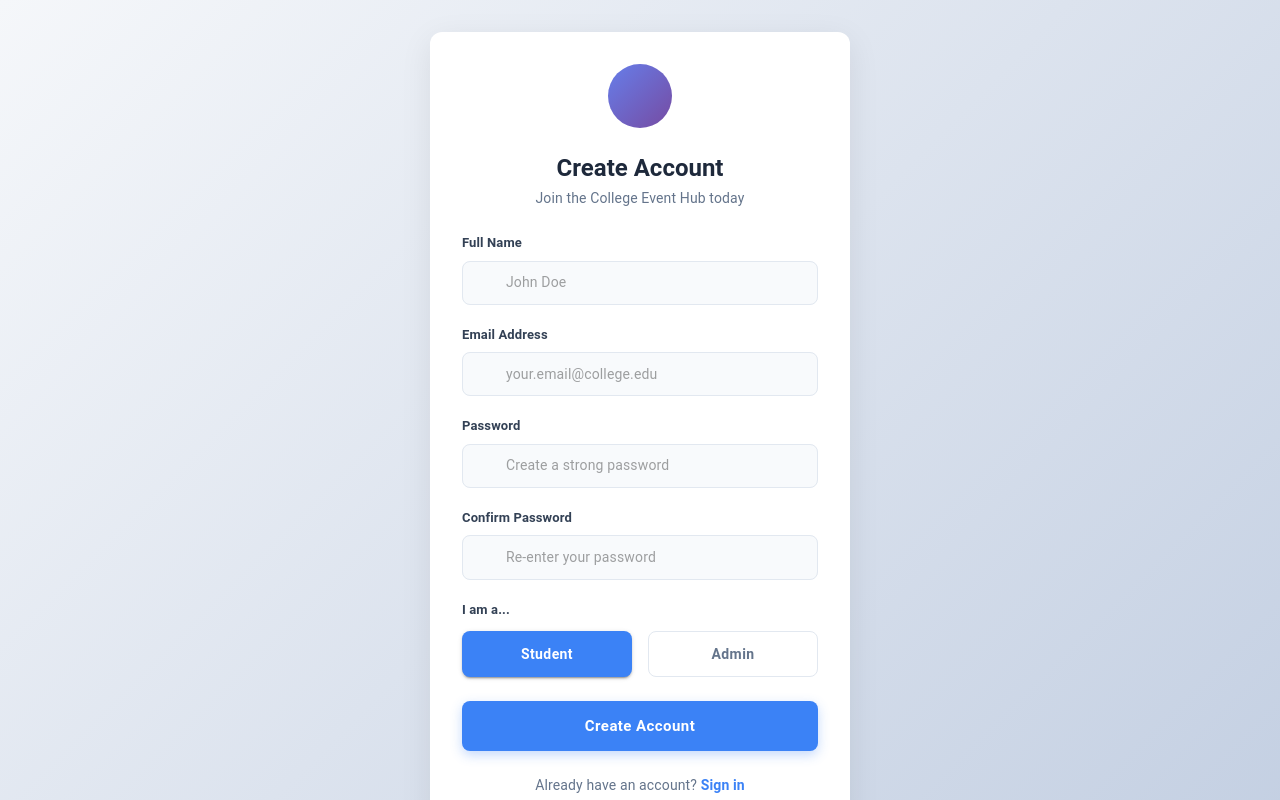
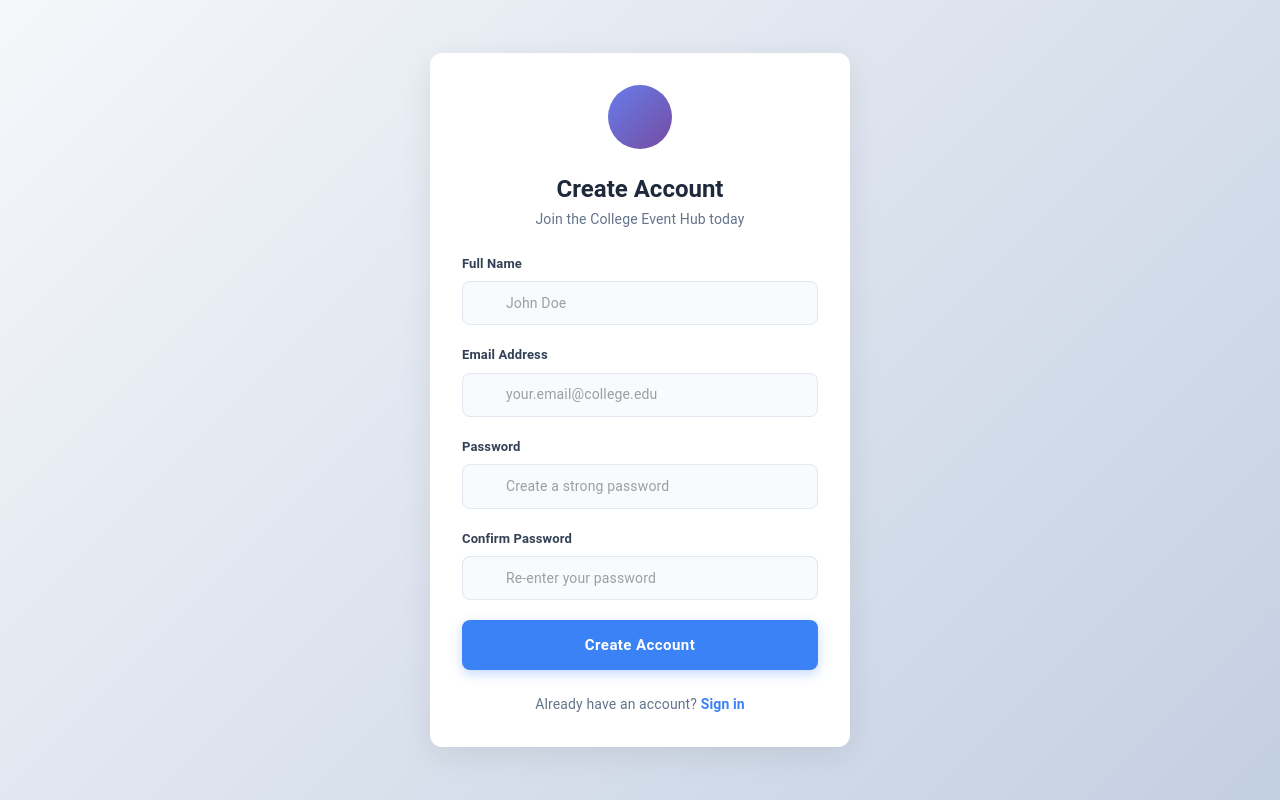
Before and after one commit to manibhaskar29/college-event-management-system, a React (Vite) app in the folder frontend/: page /register in a window 1280 px wide. Built offline with nearby package versions, Linux system fonts and the light colour scheme; no server answers; some icons are missing.

Commit message:
Fix: Replace hardcoded URLs with API service and block admin registration for security

```diff
--- a/frontend/src/pages/AdminEvents.jsx
+++ b/frontend/src/pages/AdminEvents.jsx
@@ -6,6 +6,7 @@ import EventIcon from "@mui/icons-material/Event";
 import PeopleIcon from "@mui/icons-material/People";
 import EditIcon from "@mui/icons-material/Edit";
 import DeleteIcon from "@mui/icons-material/Delete";
+import api from "../services/api";
 
 export default function AdminEvents() {
     const [searchQuery, setSearchQuery] = useState("");
@@ -25,20 +26,8 @@ export default function AdminEvents() {
 
     const fetchEvents = async () => {
         try {
-            const token = localStorage.getItem("token");
-            const response = await fetch("http://localhost:5000/api/events", {
-                headers: {
-                    "Authorization": `Bearer ${token}`
-                }
-            });
-
-            const data = await response.json();
-
-            if (response.ok) {
-                setEvents(data.events);
-            } else {
-                console.error("Failed to fetch events:", data.message);
-            }
+            const response = await api.get("/events");
+            setEvents(response.data.events);
         } catch (error) {
             console.error("Error fetching events:", error);
         } finally {
@@ -53,25 +42,12 @@ export default function AdminEvents() {
 
     const handleDeleteConfirm = async () => {
         try {
-            const token = localStorage.getItem("token");
-            const response = await fetch(`http://localhost:5000/api/events/${eventToDelete.id}`, {
-                method: "DELETE",
-                headers: {
-                    "Authorization": `Bearer ${token}`
-                }
-            });
-
-            const data = await response.json();
-
-            if (response.ok) {
+            await api.delete(`/events/${eventToDelete.id}`);
             alert("Event deleted successfully!");
             fetchEvents(); // Refresh the list
-            } else {
-                alert(data.message || "Failed to delete event");
-            }
         } catch (error) {
             console.error("Delete error:", error);
-            alert("An error occurred while deleting the event");
+            alert(error.response?.data?.message || "An error occurred while deleting the event");
         } finally {
             setDeleteDialogOpen(false);
             setEventToDelete(null);
@@ -91,31 +67,16 @@ export default function AdminEvents() {
 
     const handleEditSave = async () => {
         try {
-            const token = localStorage.getItem("token");
-            const response = await fetch(`http://localhost:5000/api/events/${eventToEdit.id}`, {
-                method: "PUT",
-                headers: {
-                    "Content-Type": "application/json",
-                    "Authorization": `Bearer ${token}`
-                },
-                body: JSON.stringify({
+            await api.put(`/events/${eventToEdit.id}`, {
                 title: editTitle,
                 description: editDescription,
                 event_date: editDate
-                })
             });
-
-            const data = await response.json();
-
-            if (response.ok) {
             alert("Event updated successfully!");
             fetchEvents(); // Refresh the list
-            } else {
-                alert(data.message || "Failed to update event");
-            }
         } catch (error) {
             console.error("Update error:", error);
-            alert("An error occurred while updating the event");
+            alert(error.response?.data?.message || "An error occurred while updating the event");
         } finally {
             setEditDialogOpen(false);
             setEventToEdit(null);
--- a/frontend/src/pages/MyRegistrations.jsx
+++ b/frontend/src/pages/MyRegistrations.jsx
@@ -5,6 +5,7 @@ import EventIcon from "@mui/icons-material/Event";
 import PersonIcon from "@mui/icons-material/Person";
 import CheckCircleIcon from "@mui/icons-material/CheckCircle";
 import LocationOnIcon from "@mui/icons-material/LocationOn";
+import api from "../services/api";
 
 export default function MyRegistrations() {
     const [registrations, setRegistrations] = useState([]);
@@ -16,20 +17,8 @@ export default function MyRegistrations() {
 
     const fetchRegistrations = async () => {
         try {
-            const token = localStorage.getItem("token");
-            const response = await fetch("http://localhost:5000/api/events/my-registrations", {
-                headers: {
-                    "Authorization": `Bearer ${token}`
-                }
-            });
-
-            const data = await response.json();
-
-            if (response.ok) {
-                setRegistrations(data.registrations);
-            } else {
-                console.error("Failed to fetch registrations:", data.message);
-            }
+            const response = await api.get("/events/my-registrations");
+            setRegistrations(response.data.registrations);
         } catch (error) {
             console.error("Error fetching registrations:", error);
         } finally {
--- a/frontend/src/pages/Register.jsx
+++ b/frontend/src/pages/Register.jsx
@@ -13,7 +13,6 @@ export default function Register() {
   const [email, setEmail] = useState("");
   const [password, setPassword] = useState("");
   const [confirmPassword, setConfirmPassword] = useState("");
-  const [role, setRole] = useState("student");
   const [showPassword, setShowPassword] = useState(false);
   const [showConfirmPassword, setShowConfirmPassword] = useState(false);
   const [error, setError] = useState("");
@@ -31,7 +30,7 @@ export default function Register() {
         name,
         email,
         password,
-        role,
+        role: "student", // All public registrations are students only
       });
 
       alert("Registration successful");
@@ -308,75 +307,6 @@ export default function Register() {
             />
           </Box>
 
-          {/* Role Selector */}
-          <Box sx={{ mb: 3 }}>
-            <Typography sx={{ mb: 1.5, fontWeight: 600, color: "#334155", fontSize: 13 }}>
-              I am a...
-            </Typography>
-            <Box sx={{ display: "flex", gap: 2 }}>
-              <Button
-                fullWidth
-                variant={role === "student" ? "contained" : "outlined"}
-                onClick={() => setRole("student")}
-                sx={{
-                  py: 1.2,
-                  borderRadius: 2,
-                  textTransform: "none",
-                  fontWeight: 600,
-                  fontSize: 14,
-                  ...(role === "student"
-                    ? {
-                      background: "#3b82f6",
-                      color: "#fff",
-                      "&:hover": {
-                        background: "#2563eb",
-                      },
-                    }
-                    : {
-                      borderColor: "#e2e8f0",
-                      color: "#64748b",
-                      "&:hover": {
-                        borderColor: "#3b82f6",
-                        background: "#f8fafc",
-                      },
-                    }),
-                }}
-              >
-                Student
-              </Button>
-              <Button
-                fullWidth
-                variant={role === "admin" ? "contained" : "outlined"}
-                onClick={() => setRole("admin")}
-                sx={{
-                  py: 1.2,
-                  borderRadius: 2,
-                  textTransform: "none",
-                  fontWeight: 600,
-                  fontSize: 14,
-                  ...(role === "admin"
-                    ? {
-                      background: "#3b82f6",
-                      color: "#fff",
-                      "&:hover": {
-                        background: "#2563eb",
-                      },
-                    }
-                    : {
-                      borderColor: "#e2e8f0",
-                      color: "#64748b",
-                      "&:hover": {
-                        borderColor: "#3b82f6",
-                        background: "#f8fafc",
-                      },
-                    }),
-                }}
-              >
-                Admin
-              </Button>
-            </Box>
-          </Box>
-
           {/* Submit Button */}
           <Button
             type="submit"
--- a/frontend/src/pages/StudentEvents.jsx
+++ b/frontend/src/pages/StudentEvents.jsx
@@ -6,6 +6,7 @@ import EventIcon from "@mui/icons-material/Event";
 import PersonIcon from "@mui/icons-material/Person";
 import PeopleIcon from "@mui/icons-material/People";
 import LocationOnIcon from "@mui/icons-material/LocationOn";
+import api from "../services/api";
 
 export default function StudentEvents() {
     const [searchQuery, setSearchQuery] = useState("");
@@ -19,20 +20,8 @@ export default function StudentEvents() {
 
     const fetchEvents = async () => {
         try {
-            const token = localStorage.getItem("token");
-            const response = await fetch("http://localhost:5000/api/events", {
-                headers: {
-                    "Authorization": `Bearer ${token}`
-                }
-            });
-
-            const data = await response.json();
-
-            if (response.ok) {
-                setEvents(data.events);
-            } else {
-                console.error("Failed to fetch events:", data.message);
-            }
+            const response = await api.get("/events");
+            setEvents(response.data.events);
         } catch (error) {
             console.error("Error fetching events:", error);
         } finally {
@@ -43,19 +32,7 @@ export default function StudentEvents() {
     const handleRegister = async (eventId) => {
         setRegistering(eventId);
         try {
-            const token = localStorage.getItem("token");
-            const response = await fetch("http://localhost:5000/api/events/register", {
-                method: "POST",
-                headers: {
-                    "Content-Type": "application/json",
-                    "Authorization": `Bearer ${token}`
-                },
-                body: JSON.stringify({ event_id: eventId })
-            });
-
-            const data = await response.json();
-
-            if (response.ok) {
+            const response = await api.post("/events/register", { event_id: eventId });
             alert("Successfully registered for the event!");
 
             // Update local state to reflect registration
@@ -64,12 +41,9 @@ export default function StudentEvents() {
                     ? { ...event, isRegistered: true, registrations: event.registrations + 1 }
                     : event
             ));
-            } else {
-                alert(data.message || "Failed to register for event");
-            }
         } catch (error) {
             console.error("Registration error:", error);
-            alert("An error occurred while registering for the event");
+            alert(error.response?.data?.message || "An error occurred while registering for the event");
         } finally {
             setRegistering(null);
         }
```
Also changed, not shown: 1 other file (tests, documents, lock files or other folders). Lines whose indentation alone changed are shown as unchanged.
